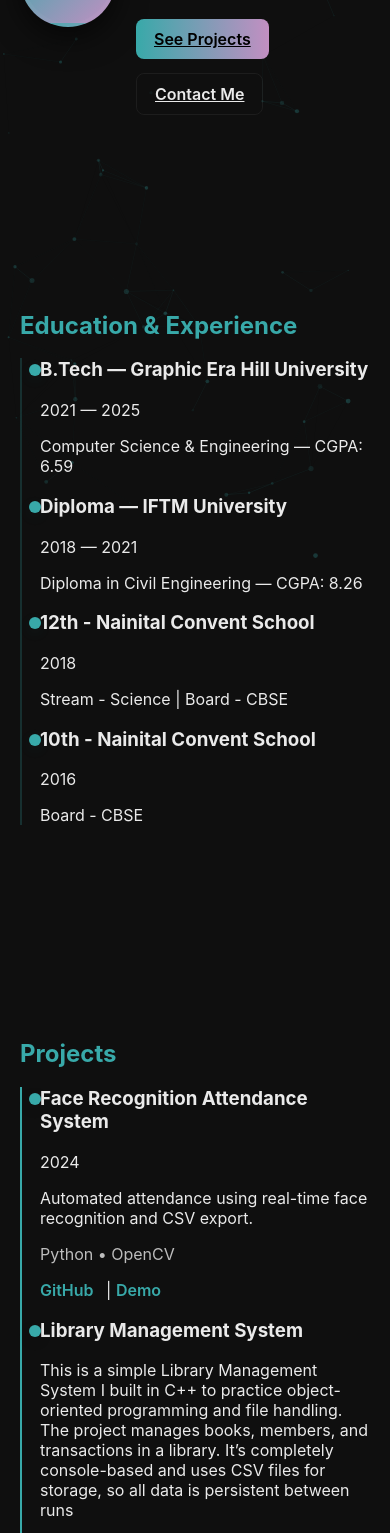
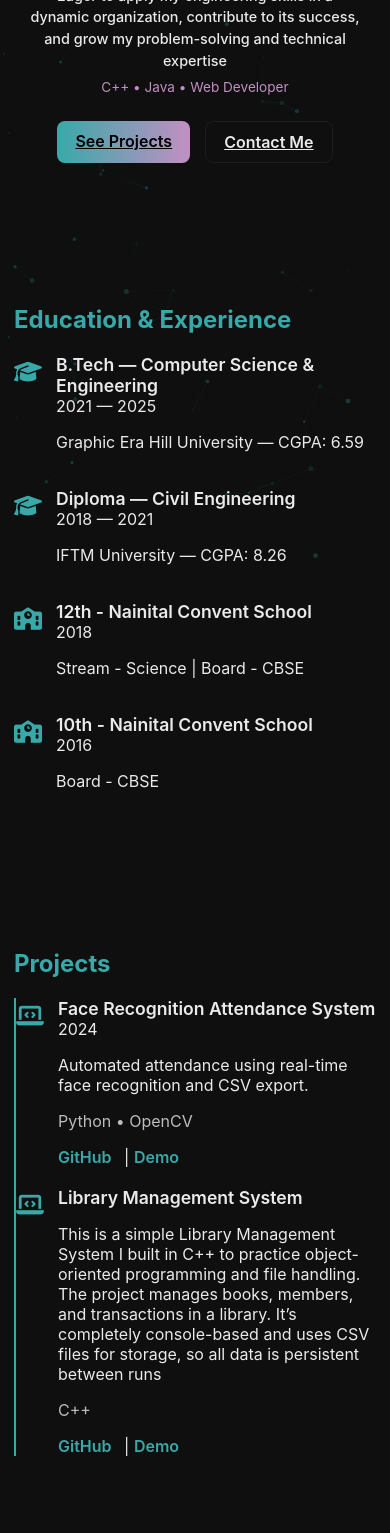
Before and after one commit to Priyanshu7833/Personal-Portfoilo, a plain HTML site: page index.html in a window 390 px wide. Shown: the part 268-1801 px from the top of the page. Drawn offline with Linux system fonts and the light colour scheme.

Commit message:
Add mobile navbar toggle and improve timeline UI
Introduces a hamburger menu for mobile navigation with toggle functionality and click-outside-to-close behavior. Refactors timeline sections to use icons instead of markers, improves hero and skills layout for responsiveness, and updates styles for better mobile compatibility and visual consistency.

```diff
--- a/index.html
+++ b/index.html
@@ -21,6 +21,7 @@
     <header class="site-header">
         <nav class="navbar" role="navigation" aria-label="Main navigation">
             <div class="brand">Portfolio</div>
+            <button id="menu-toggle" aria-label="Toggle navigation">☰</button>
             <ul class="nav-links">
                 <li><a href="#home" class="active">Home</a></li>
                 <li><a href="#education">Education</a></li>
@@ -44,9 +45,11 @@
                 <div class="avatar reveal" aria-hidden="true"></div>
                 <div class="hero-text reveal">
                     <h1 class="name">Priyanshu Sharma</h1>
-                    <p class="role tagline">Eager to apply my engineering skills in a dynamic organization, contribute
-                        to
-                        its success, and grow my problem-solving and technical expertise</p>
+                    <p class="role tagline">
+                        Eager to apply my engineering skills in a dynamic organization,
+                        contribute to its success, and grow my problem-solving and technical expertise
+                    </p>
+
                     <p class="role dynamic"><span id="typed">Aspiring Software Engineer</span></p>
                     <div class="hero-ctas">
                         <a class="btn" href="#projects">See Projects</a>
@@ -60,49 +63,68 @@
         <section id="education" class="section reveal">
             <h2>Education & Experience</h2>
             <div class="timeline stagger">
-                <div class="timeline-item reveal">
-                    <div class="timeline-marker"></div>
+
+                <!-- B.Tech -->
+                <div class="timeline-item">
+                    <div class="timeline-icon">
+                        <i class="fas fa-graduation-cap"></i>
+                    </div>
                     <div class="timeline-content">
-                        <h3>B.Tech — Graphic Era Hill University</h3>
+                        <h3>B.Tech — Computer Science & Engineering </h3>
                         <time>2021 — 2025</time>
-                        <p>Computer Science & Engineering — CGPA: 6.59</p>
+                        <p>Graphic Era Hill University — CGPA: 6.59</p>
                     </div>
                 </div>
-                <div class="timeline-item reveal">
-                    <div class="timeline-marker"></div>
+
+                <!-- Diploma -->
+                <div class="timeline-item">
+                    <div class="timeline-icon">
+                        <i class="fas fa-graduation-cap"></i>
+                    </div>
                     <div class="timeline-content">
-                        <h3>Diploma — IFTM University</h3>
+                        <h3>Diploma — Civil Engineering</h3>
                         <time>2018 — 2021</time>
-                        <p>Diploma in Civil Engineering — CGPA: 8.26</p>
+                        <p>IFTM University — CGPA: 8.26</p>
                     </div>
                 </div>
+
+                <!-- 12th -->
                 <div class="timeline-item reveal">
-                    <div class="timeline-marker"></div>
+                    <div class="timeline-icon">
+                        <i class="fas fa-school"></i>
+                    </div>
                     <div class="timeline-content">
                         <h3>12th - Nainital Convent School</h3>
                         <time>2018</time>
                         <p>Stream - Science | Board - CBSE </p>
                     </div>
                 </div>
+
+                <!-- 10th -->
                 <div class="timeline-item reveal">
-                    <div class="timeline-marker"></div>
+                    <div class="timeline-icon">
+                        <i class="fas fa-school"></i>
+                    </div>
                     <div class="timeline-content">
                         <h3>10th - Nainital Convent School</h3>
                         <time>2016</time>
                         <p>Board - CBSE</p>
                     </div>
                 </div>
+
             </div>
         </section>
 
-        <!-- Projects Timeline -->
+        <!-- Projects -->
         <section id="projects" class="section reveal">
             <h2>Projects</h2>
             <div class="timeline stagger">
 
                 <!-- Project 1 -->
                 <div class="timeline-item reveal">
-                    <div class="timeline-marker"></div>
+                    <div class="timeline-icon">
+                        <i class="fas fa-laptop-code"></i>
+                    </div>
                     <div class="timeline-content">
                         <h3>Face Recognition Attendance System</h3>
                         <time>2024</time>
@@ -115,7 +137,9 @@
 
                 <!-- Project 2 -->
                 <div class="timeline-item reveal">
-                    <div class="timeline-marker"></div>
+                    <div class="timeline-icon">
+                        <i class="fas fa-laptop-code"></i>
+                    </div>
                     <div class="timeline-content">
                         <h3>Library Management System</h3>
                         <p>This is a simple Library Management System I built in C++ to practice object-oriented
@@ -131,6 +155,7 @@
 
             </div>
         </section>
+
 
 
         <section id="skills" class="section reveal">
--- a/script.js
+++ b/script.js
@@ -177,4 +177,29 @@ document.addEventListener('DOMContentLoaded', function () {
         });
     }
 
+    /* Mobile nav toggle */
+    const menuToggle = document.getElementById('menu-toggle');
+    const navLinksElement = document.querySelector('.nav-links');
+
+    if (menuToggle && navLinksElement) {
+        menuToggle.addEventListener('click', (e) => {
+            const open = navLinksElement.classList.toggle('open');
+            menuToggle.setAttribute('aria-expanded', open ? 'true' : 'false');
+            e.stopPropagation();
+        });
+
+        // close when a nav link is clicked (nice UX)
+        navLinksElement.querySelectorAll('a').forEach(a => {
+            a.addEventListener('click', () => navLinksElement.classList.remove('open'));
+        });
+
+        // click outside to close
+        document.addEventListener('click', (e) => {
+            if (!navLinksElement.contains(e.target) && e.target !== menuToggle) {
+                navLinksElement.classList.remove('open');
+                menuToggle.setAttribute('aria-expanded', 'false');
+            }
+        });
+    }
+
 });
--- a/style.css
+++ b/style.css
@@ -127,7 +127,7 @@ body.light-theme {
 
 /* Sections */
 .section {
-  padding: calc(var(--header-height) + 56px) 20px 64px;
+  padding: calc(var(--header-height) + 20px) 20px 64px;
   max-width: 1100px;
   margin: 0 auto;
 }
@@ -140,9 +140,11 @@ h2 {
 /* Hero */
 .hero-inner {
   display: flex;
-  gap: 20px;
+  flex-direction: column;  /* stack avatar + text vertically */
+  justify-content: center;
   align-items: center;
-  flex-wrap: wrap;
+  text-align: center;
+  gap: 16px;
 }
 
 .avatar {
@@ -155,35 +157,51 @@ h2 {
 }
 
 .hero-text {
-  flex: 1;
+  max-width: 600px;
+  margin: 0 auto 20px;
+  position: relative;
+  z-index: 2;
 }
 
+/* Role / tagline text */
 .role {
-  height: 40px;
-  overflow: hidden;
-  display: flex;
-  align-items: center;
-  position: relative;
+  display: block;
+  margin: 6px 0;
 }
 
 .role.tagline {
-  font-size: 1.1rem;
-  font-weight: 600;
-  margin: 4px 0;
-  color: var(--accent-cyan);
+  font-size: 1.05rem;
+  line-height: 1.6;
+  text-align: center;
+  margin: 10px auto;
+  padding: 0 16px;
+  white-space: normal;
+  word-wrap: break-word;
+  overflow-wrap: break-word;
+  max-width: 100%;
+  color: var(--text);
+  font-weight: 500;
 }
 
 .role.dynamic {
   font-size: 1rem;
-  margin: 2px 0;
+  text-align: center;
+  margin: 6px auto 0;
+  padding: 0 16px;
   color: var(--accent-mag);
+  display: block;
+  min-height: 1.6em;     /* fixes the height */
+  line-height: 1.4;      /* consistent vertical spacing */
+  transition: opacity 0.4 ease;
+  overflow: hidden;      /* hides any overflow */
 }
 
 .hero-ctas {
   display: flex;
-  gap: 14px;
-  margin-top: 22px;
+  gap: 15px;
+  margin-top: 20px;
   flex-wrap: wrap;
+  justify-content: center;
 }
 
 .hero-ctas .btn {
@@ -195,24 +213,24 @@ h2 {
 
 /* Projects Timeline */
 #projects .timeline {
-  border-left: 2px solid var(--accent-cyan); /* use variable instead of fixed RGBA */
+  border-left: 2px solid var(--accent-cyan);
 }
 
 #projects .timeline-marker {
   background: var(--accent-cyan);
-  box-shadow: 0 4px 14px rgba(0, 0, 0, 0.1); /* subtle shadow works in both themes */
+  box-shadow: 0 4px 14px rgba(0, 0, 0, 0.1);
 }
 
 #projects .timeline-content h3 {
-  color: var(--text);  /* will auto-change in light theme */
+  color: var(--text);
 }
 
 #projects .timeline-content p {
-  color: var(--text);  /* main text adapts to theme */
+  color: var(--text);
 }
 
 #projects .timeline-content .muted {
-  color: var(--muted); /* uses muted color variable */
+  color: var(--muted);
 }
 
 #projects .timeline-content a {
@@ -223,11 +241,9 @@ h2 {
 }
 
 #projects .timeline-content a:hover {
-  color: var(--accent-mag); /* hover matches accent */
+  color: var(--accent-mag);
   text-decoration: underline;
 }
-
-
 
 /* Skills */
 .skills-container {
@@ -240,7 +256,6 @@ h2 {
 
 .skill {
   width: 110px;
-  /* adjust for spacing */
   min-width: 90px;
   display: flex;
   flex-direction: column;
@@ -258,7 +273,6 @@ h2 {
   justify-content: center;
   border-radius: 12px;
   background: rgba(255, 255, 255, 0.02);
-  /* subtle background so icon sits in same visual box */
   box-shadow: 0 6px 18px rgba(0, 0, 0, 0.08);
 }
 
@@ -269,12 +283,10 @@ h2 {
 .skill-icon i {
   display: block;
   font-size: 28px;
-  /* consistent icon size */
   line-height: 1;
   transform-origin: center;
 }
 
-/* label appearance */
 .skill span {
   font-size: 0.92rem;
   font-weight: 600;
@@ -284,8 +296,13 @@ h2 {
 }
 
 .skill:hover {
-  transform: translateY(-10px);
+  transform: translateY(-6px);
+  transition: transform .16s ease;
   color: whitesmoke;
+}
+
+.skill-icon i:hover {
+  filter: drop-shadow(0 0 6px currentColor);
 }
 
 .html-icon {color: #e34f26 !important;}
@@ -300,53 +317,38 @@ h2 {
 .git-icon {color: #f05032 !important;}
 .github-icon {color: #181717 !important;transform: scale(0.92);}
 
-/* subtle interaction */
-.skill:hover {
-  transform: translateY(-6px);
-  transition: transform .16s ease;
-}
-
-.skill-icon i:hover {
-  filter: drop-shadow(0 0 6px currentColor);
-}
-
-/* responsive: smaller screens reduce widths */
 @media (max-width: 520px) {
-  .skill {
-    width: 88px;
-  }
-
-  .skill-icon {
-    width: 56px;
-    height: 56px;
-  }
-
-  .skill-icon i {
-    font-size: 22px;
-  }
+  .skill { width: 88px; }
+  .skill-icon { width: 56px; height: 56px; }
+  .skill-icon i { font-size: 22px; }
 }
 
 /* Timeline */
 .timeline {
-  border-left: 2px solid rgba(56, 169, 169, .22);
-  padding-left: 18px;
+  border-left: none;    /* remove line */
+  padding-left: 0;      /* no extra space */
 }
 
 .timeline-item {
-  margin: 18px 0;
-  position: relative;
+  display: flex;
+  align-items: flex-start;
+  gap: 14px;
+  margin: 20px 0;
 }
 
-.timeline-marker {
-  position: absolute;
-  left: -11px;
-  top: 6px;
-  width: 12px;
-  height: 12px;
-  border-radius: 50%;
-  background: var(--accent-cyan);
-  box-shadow: 0 4px 14px rgba(56, 169, 169, .08);
+.timeline-icon {
+  font-size: 1.4rem;
+  color: var(--accent-cyan);
+  flex-shrink: 0;
+  margin-top: 4px;
 }
+
+.timeline-content h3 {
+  margin: 0;
+  font-size: 1.1rem;
+  font-weight: 600;
+}
+
 
 /* Certifications Carousel */
 .cert-carousel {
@@ -402,50 +404,10 @@ h2 {
   border: 1px solid rgba(255, 255, 255, 0.06);
   color: inherit;
 }
+
 .small{
   padding: 6px 10px;
   font-size: 0.8rem;
-}
-
-/* Modal */
-.modal {
-  position: fixed;
-  inset: 0;
-  background: rgba(4, 4, 4, .6);
-  display: flex;
-  align-items: center;
-  justify-content: center;
-  padding: 20px;
-  z-index: 3000;
-  opacity: 0;
-  pointer-events: none;
-  transition: opacity .18s ease;
-}
-
-.modal.open {
-  opacity: 1;
-  pointer-events: auto;
-}
-
-.modal-panel {
-  background: var(--card);
-  padding: 18px;
-  border-radius: 12px;
-  max-width: 720px;
-  width: 100%;
-  box-shadow: 0 14px 50px rgba(0, 0, 0, .7);
-  position: relative;
-}
-
-.modal-close {
-  position: absolute;
-  right: 12px;
-  top: 12px;
-  background: transparent;
-  border: 0;
-  color: var(--text);
-  font-size: 18px;
-  cursor: pointer;
 }
 
 /* Reveal animations */
@@ -486,30 +448,14 @@ h2 {
 
 /* Small screens */
 @media (max-width:900px) {
-  .contact-grid {
-    grid-template-columns: 1fr;
-  }
-
-  .navbar {
-    padding: 10px;
-  }
-
-  .avatar {
-    width: 96px;
-    height: 96px;
-  }
-
-  :root {
-    --header-height: 64px;
-  }
-
-  html {
-    scroll-padding-top: 64px;
-  }
+  .contact-grid { grid-template-columns: 1fr; }
+  .navbar { padding: 10px; }
+  .avatar { width: 96px; height: 96px; }
+  :root { --header-height: 64px; }
+  html { scroll-padding-top: 64px; }
 }
 
-
-/* ===== Fix: make particles background fixed (do not push page content) ===== */
+/* ===== Particles background fix ===== */
 #particles-container,
 #particle-canvas {
   position: fixed;
@@ -518,11 +464,74 @@ h2 {
   height: 100%;
   z-index: 0;
   pointer-events: none;
-  /* allow clicks through the canvas */
 }
 
-/* Ensure main content sits above the particles canvas */
 main {
   position: relative;
   z-index: 1;
 }
+
+/* ========== Mobile navbar (hamburger) ========== */
+#menu-toggle {
+  display: none;
+  background: transparent;
+  border: none;
+  font-size: 1.6rem;
+  cursor: pointer;
+  color: var(--text);
+  padding: 6px;
+}
+
+@media (max-width: 768px) {
+  #menu-toggle { display: block; }
+  .nav-links {
+    position: absolute;
+    top: var(--header-height);
+    right: 12px;
+    flex-direction: column;
+    gap: 8px;
+    background: var(--card);
+    padding: 10px;
+    border-radius: 10px;
+    box-shadow: 0 10px 30px rgba(0,0,0,0.15);
+    z-index: 2800;
+    min-width: 160px;
+    display: flex;
+    max-height: 0;
+    overflow: hidden;
+    opacity: 0;
+    transform: translateY(-10px);
+    transition: max-height 0.3s ease, opacity 0.3s ease, transform 0.3s ease;
+  }
+  .nav-links.open {
+    max-height: 300px;
+    opacity: 1;
+    transform: translateY(0);
+  }
+  .nav-links a {
+    display: block;
+    padding: 8px 10px;
+    border-radius: 6px;
+    white-space: nowrap;
+  }
+  .nav-actions { gap: 8px; }
+  .resume-btn { padding: 8px 10px; font-size: .9rem; }
+}
+
+/* Mobile tweaks */
+@media (max-width: 600px) {
+  .section {
+    padding: calc(var(--header-height) + 10px) 14px 30px;
+  }
+  .role.tagline {
+    font-size: 0.9rem;
+    line-height: 1.5;
+    margin: 8px auto;
+    padding: 0 12px;
+  }
+  .role.dynamic {
+    font-size: 0.85rem;
+    line-height: 1.3;
+    padding: 0 12px;
+  }
+}
```
